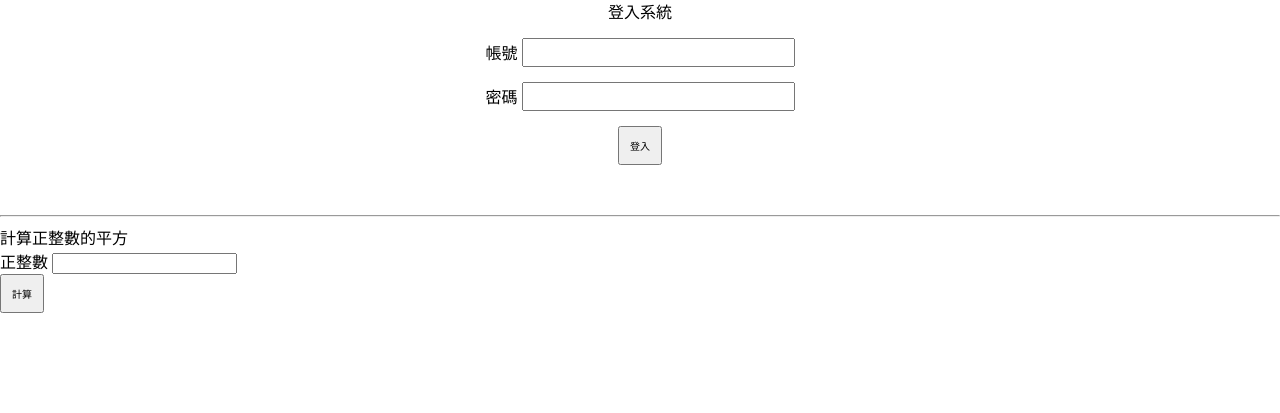
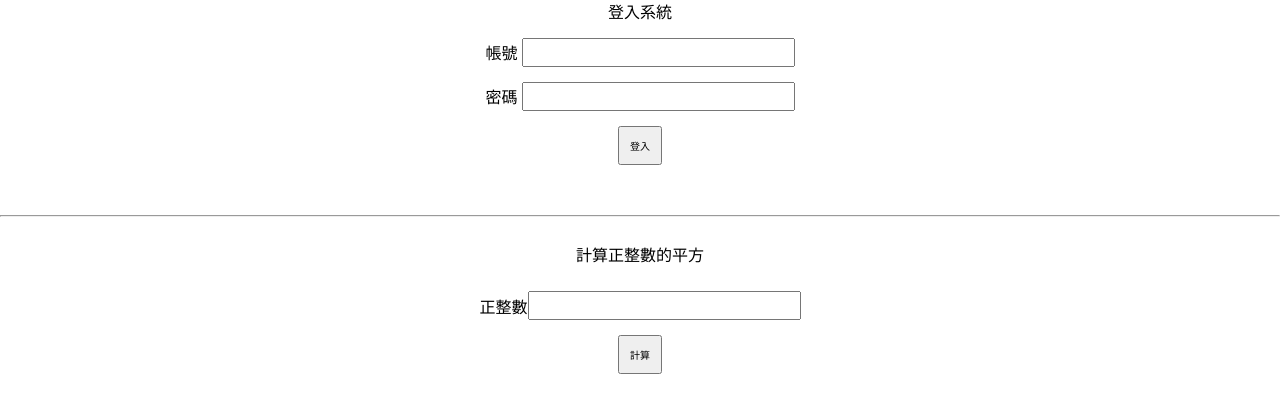
Before and after one commit to ReineChiu/novice, a Flask app: page / in a window 1280 px wide. Shown: the part 131-544 px from the top of the page. Run offline with Flask 2, Linux system fonts and the light colour scheme.

Commit message:
add integer square

```diff
--- a/week-4/static/index.css
+++ b/week-4/static/index.css
@@ -36,3 +36,27 @@ body{
     font-size:10px;
     padding: 10px;
 }
+.square{
+    display:flex;
+    justify-content: center;
+    align-items: center;
+    text-align: center;
+    margin: 25px;
+}
+.integer{
+    display:flex;
+    justify-content: center;
+    align-items: center;
+    text-align: center;
+    margin: 10px;
+}
+.int{
+    font-size: 20px;
+}
+.squarebutton{
+    display:flex;
+    justify-content: center;
+    align-items: center;
+    text-align: center;
+    margin: 15px;
+}
```
